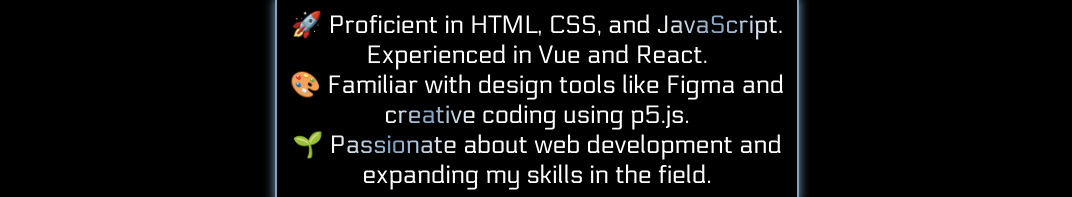
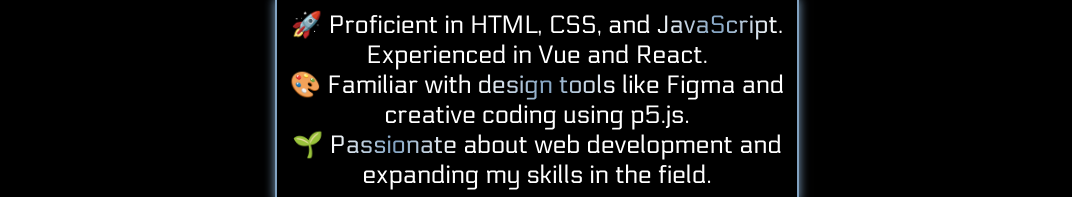
Before and after one commit to cerovina/Website-Vue-Router, a Vue app: page / in a window 1280 px wide. Shown: the part 627-824 px from the top of the page, without its empty margins (103-1175 px from the left). Built offline with nearby package versions, Linux system fonts and the light colour scheme.

Commit message:
Changed span in p

```diff
--- a/src/views/HomeView.vue
+++ b/src/views/HomeView.vue
@@ -9,7 +9,7 @@
       <p>
         🚀 Proficient in HTML, CSS, and <span class="grad">JavaScript</span>. Experienced in Vue and React.
         <br>
-        🎨 Familiar with design tools like Figma and <span class="grad">creative</span> coding using p5.js.
+        🎨 Familiar with <span class="grad">design tools</span> like Figma and creative coding using p5.js.
         <br>
         🌱 <span class="grad">Passionate</span> about web development and expanding my skills in the field.
       </p>
```
